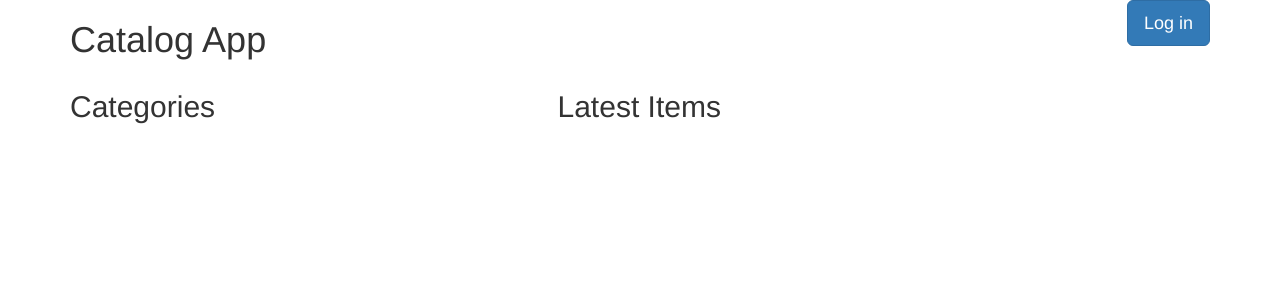
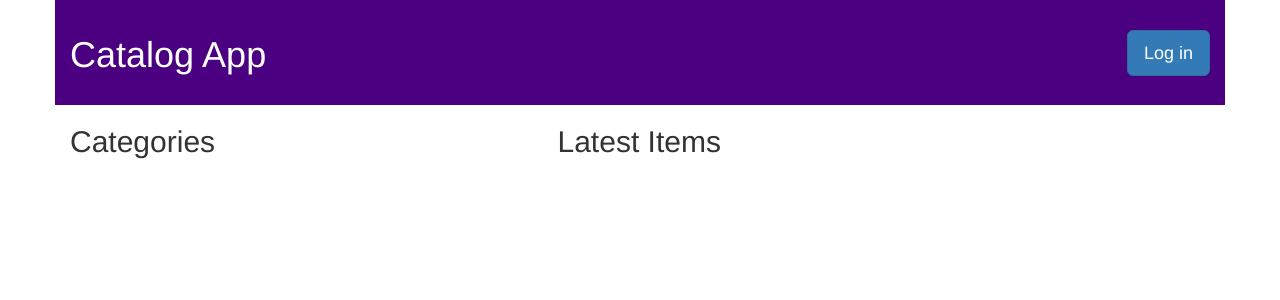
Before and after one commit to msurmenok/Sport-Item-Catalog, a Flask app: page / in a window 1280 px wide. Shown: the top 300 px of the page. Run offline with Flask 2, Linux system fonts and the light colour scheme; some libraries are stand-ins or nearby versions.

Commit message:
added some styles and bootstrap classes

```diff
--- a/static/styles.css
+++ b/static/styles.css
@@ -0,0 +1,13 @@
+.top-menu {
+    background-color: indigo;
+    padding-top: 15px;
+    padding-bottom: 20px;
+}
+
+h1 {
+    color: white;
+}
+
+.btn-login {
+    margin-top: 15px;
+}
--- a/templates/base.html
+++ b/templates/base.html
@@ -6,6 +6,7 @@
           content="width=device-width, user-scalable=no, initial-scale=1.0, maximum-scale=1.0, minimum-scale=1.0">
     <meta http-equiv="X-UA-Compatible" content="ie=edge">
     <link rel=stylesheet href="https://maxcdn.bootstrapcdn.com/bootstrap/3.3.7/css/bootstrap.min.css">
+    <link rel="stylesheet" href="../static/styles.css">
 </head>
 <body>
     <div class="container">
--- a/templates/header.html
+++ b/templates/header.html
@@ -1,8 +1,8 @@
 <div class="row top-menu">
-    <div class="col-md-8">
+    <div class="col-md-8 col-sm-6 col-xs-6">
         <h1>Catalog App</h1>
     </div>
-    <div class="col-md-4 text-right">
-        <a href="#" class="btn btn-primary btn-lg">Log in</a>
+    <div class="col-md-4 col-sm-6 col-xs-6 text-right">
+        <a href="#" class="btn btn-primary btn-lg btn-login">Log in</a>
     </div>
 </div>
```
